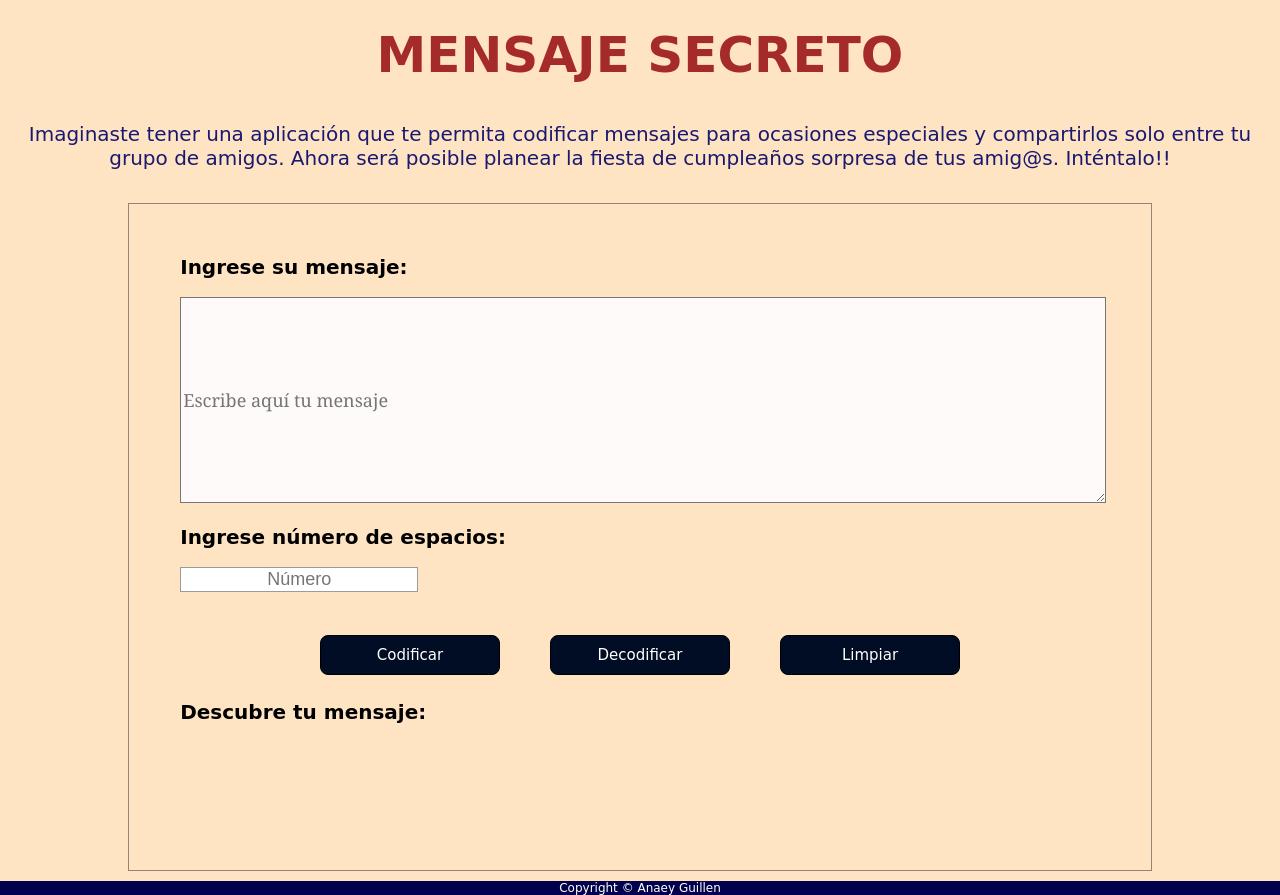
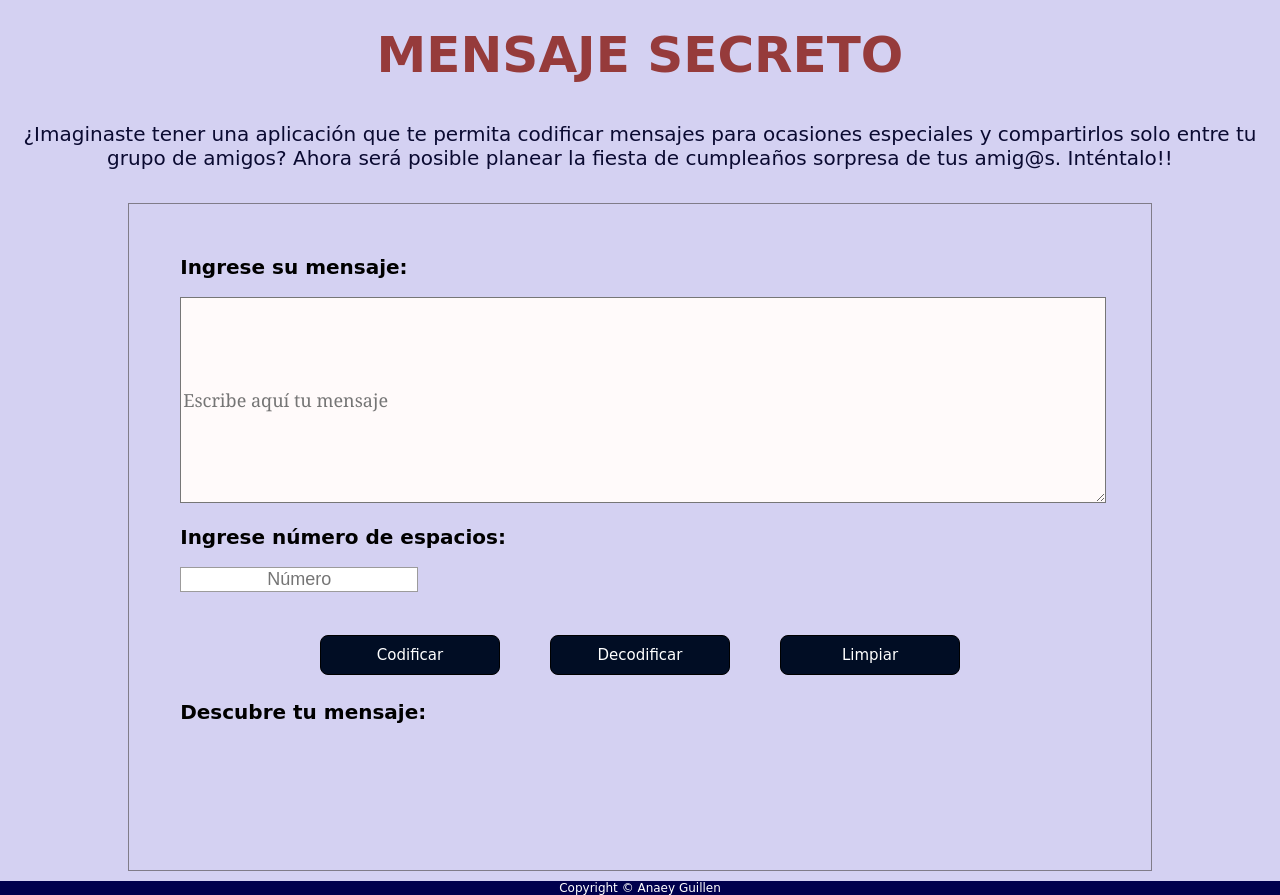
Before and after one commit to AnaeyGuillen/lim-2018-05-bc-core-am-cipher, a website: page src/index.html in a window 1280 px wide. Drawn offline with Linux system fonts and the light colour scheme; a web font is replaced by a local one.

Commit message:
Ajuste de Readme

```diff
--- a/src/index.html
+++ b/src/index.html
@@ -9,8 +9,8 @@
   </head>
   <body>
     <h1>MENSAJE SECRETO</h1>
-    <!--Agregando descripción-->
-    <p>Imaginaste tener una aplicación que te permita codificar mensajes para ocasiones especiales y compartirlos solo entre tu grupo de amigos. Ahora será posible planear la fiesta de cumpleaños sorpresa de tus amig@s. Inténtalo!!</p>
+    <!--Agregando introducción-->
+    <p>¿Imaginaste tener una aplicación que te permita codificar mensajes para ocasiones especiales y compartirlos solo entre tu grupo de amigos? Ahora será posible planear la fiesta de cumpleaños sorpresa de tus amig@s. Inténtalo!!</p>
     <!--Agregando formularios-->
     <div class = "formularios">
       <label for="text"><strong>Ingrese su mensaje:</strong></label><br>
--- a/src/style.css
+++ b/src/style.css
@@ -1,17 +1,17 @@
 body{
-    background-color: bisque;
+    background-color: rgba(208, 205, 241, 0.911);
     margin: 0px;
 }
 h1{
     text-align: center;
-    color: brown;
+    color: rgb(150, 59, 59);
     font-size: 50px;
     font-family: 'Overlock', cursive;
     margin: 2%
 }
 p{
     text-align: center;
-    color: midnightblue;
+    color: rgb(10, 10, 49);
     font-family: 'Overlock', cursive;
     font-size: 20px;
     padding: 1%
```
Also changed, not shown: README.md.
